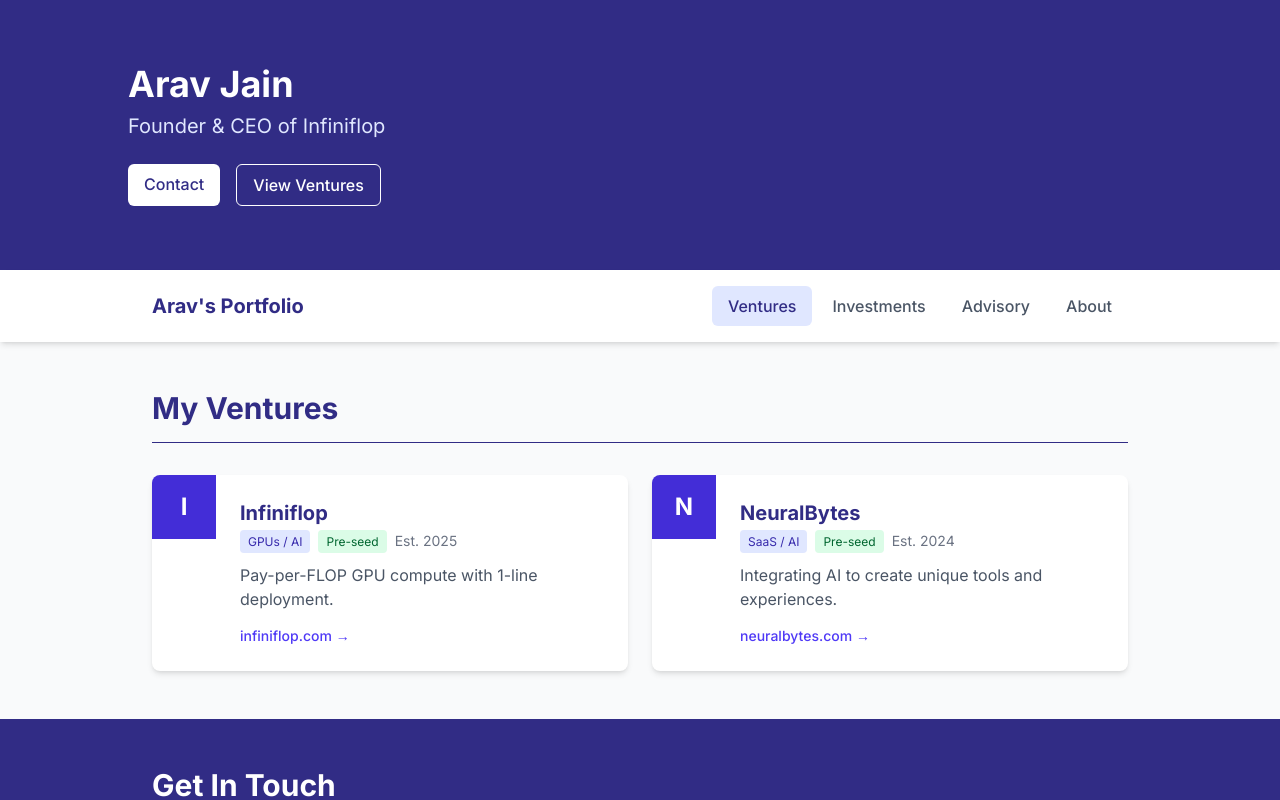
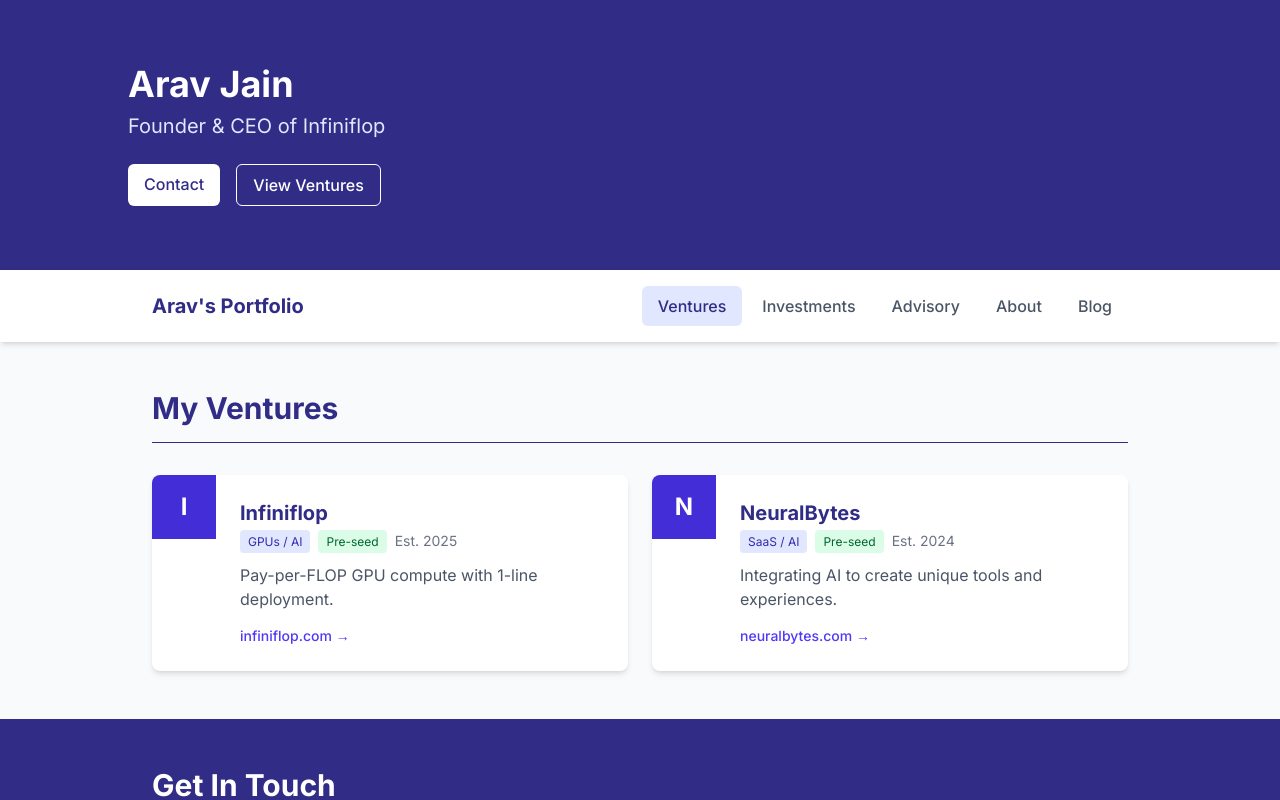
Before and after one commit to aravhawk/arav-portfolio, a Next.js app: page / in a window 1280 px wide. Shown: the top 800 px of the page. Built offline with nearby package versions, Linux system fonts and the light colour scheme.

Commit message:
Add Blog navigation link

```diff
--- a/package.json
+++ b/package.json
@@ -12,7 +12,8 @@
     "lucide-react": "^0.511.0",
     "next": "15.3.2",
     "react": "^19.0.0",
-    "react-dom": "^19.0.0"
+    "react-dom": "^19.0.0",
+    "vercel": "^42.1.1"
   },
   "devDependencies": {
     "@eslint/eslintrc": "^3",
--- a/src/components/StartupDirectory.tsx
+++ b/src/components/StartupDirectory.tsx
@@ -123,6 +123,13 @@
                 className={`px-4 py-2 rounded-md font-medium ${activeTab === 'about' ? 'bg-indigo-100 text-indigo-900' : 'text-gray-600 hover:bg-gray-100'}`}>
                 About
               </button>
+              <a
+                href="https://blog.aravjain.dev"
+                target="_blank"
+                rel="noopener noreferrer"
+                className="px-4 py-2 rounded-md font-medium text-gray-600 hover:bg-gray-100 transition">
+                Blog
+              </a>
             </div>
           </nav>
         </div>
```
Also changed, not shown: 1 other file (tests, documents, lock files or other folders).
